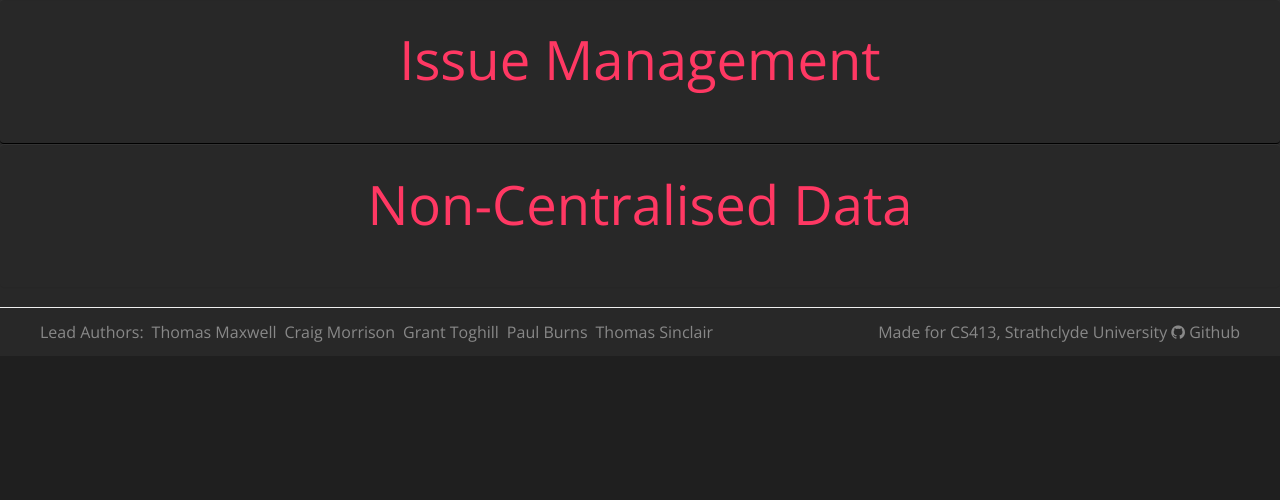
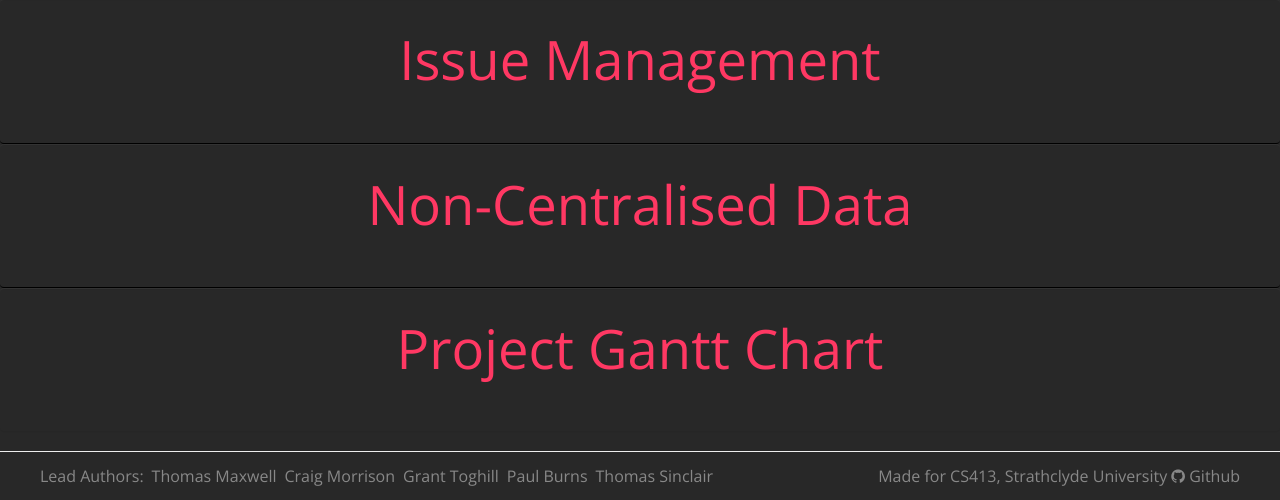
Before and after one commit to nightpaws/ACRONYM, a PHP site: page /organisation.php in a window 1280 px wide. Shown: the part 1878-2378 px from the top of the page. Before the commit the page ends 2220 px from the top, so only its background shows below. Run offline with PHP 8.4, Linux system fonts and the light colour scheme; some libraries are stand-ins or nearby versions.

Commit message:
Added new Gantt Chart

```diff
--- a/src/website/src/organisation.php
+++ b/src/website/src/organisation.php
@@ -65,6 +65,19 @@
 			</p></div>
 		    </div>
 		</div>
+		<div class="panel content-primary">
+		    <div class="header-padding trinary text-center">
+		      <h1>
+		        <a data-toggle="collapse" data-parent="#accordion" href="#collapse5">
+		        Project Gantt Chart</a>
+		      </h1>
+		    </div>
+		    <div id="collapse5" class="panel-collapse collapse">
+		    <div class="content-primary"><p style="padding-bottom: 0;">
+			<img src="img/CS413ACEGantt.gif">
+			</p></div>
+		    </div>
+		</div>
 	</div>
 </main>
 
```
Also changed, not shown: src/website/src/img/CS413ACEGantt.gif (added).
